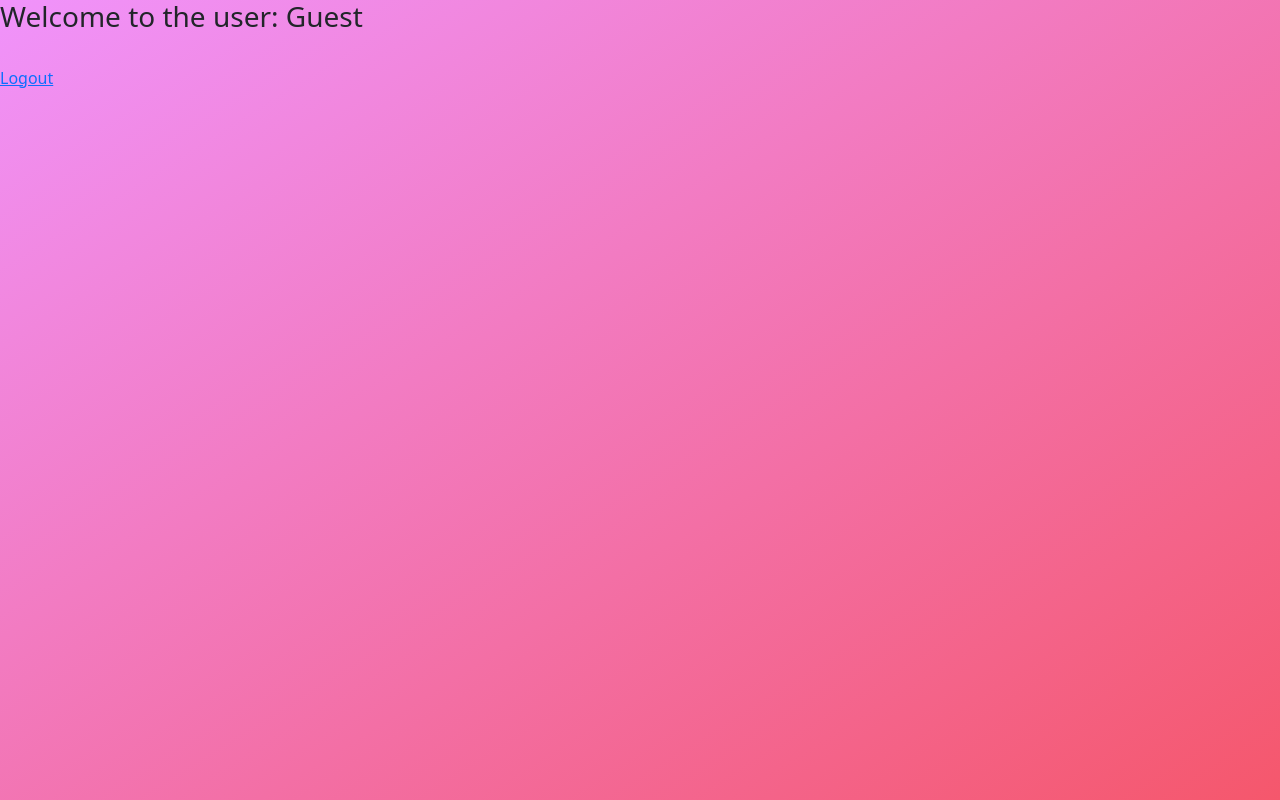
After one commit to csre7144/drf-signup-and-signin-using-RESTAPI, a Django app: page /homepage/ in a window 1280 px wide. The commit adds this page. Run offline with Django 5.2, Linux system fonts and the light colour scheme.

Commit message:
Second Add index and logout

```diff
--- /dev/null
+++ b/templates/index.html
@@ -0,0 +1,36 @@
+{% load static %}
+
+<!DOCTYPE html>
+<html>
+    <head>
+        <meta charset="utf-8">
+        <meta http-equiv="X-UA-Compatible" content="IE=edge">
+        <title></title>
+        <meta name="description" content="">
+        <meta name="viewport" content="width=device-width, initial-scale=1">
+
+        <link rel="stylesheet" type="text/css" href="{% static 'css/style.css' %}">
+        <link href="https://cdn.jsdelivr.net/npm/bootstrap@5.0.2/dist/css/bootstrap.min.css" rel="stylesheet" integrity="sha384-EVSTQN3/azprG1Anm3QDgpJLIm9Nao0Yz1ztcQTwFspd3yD65VohhpuuCOmLASjC" crossorigin="anonymous">
+
+
+        {% comment %} <link href="https://cdn.jsdelivr.net/npm/bootstrap@5.0.2/dist/css/bootstrap.min.css" rel="stylesheet"> {% endcomment %}
+
+
+    </head>
+    <body>
+
+        <section class="vh-100 gradient-custom">
+            {% comment %} <h3> Welcome to the user: {{user}} </h3> {% endcomment %}
+            <h3> Welcome to the user: {% if user.is_authenticated %} {{ user.username }} {% else %} Guest {% endif %} </h3>
+            <div class="mt-4 pt-2">
+                <a href="{% url 'logout_view' %}"><i class="icon-logout"></i> Logout</a>
+            </div>
+        </section>
+
+
+
+
+        {% comment %} <script src="https://cdn.jsdelivr.net/npm/bootstrap@5.0.2/dist/js/bootstrap.bundle.min.js"></script> {% endcomment %}
+        {% comment %} <script src="{% static 'js/js.js' %}"></script> {% endcomment %}
+    </body>
+</html>
--- a/testapp/urls.py
+++ b/testapp/urls.py
@@ -5,6 +5,8 @@
 
 urlpatterns = [
     path('register/',views.home, name='home'),
+    path('homepage/',views.homepage, name='homepage'),
     path('',views.signin_list, name='signin_list'),
     path('userlogin/', UserListCreateAPIView.as_view(), name='userlogin'),
+    path('logout_view/', views.logout_view, name='logout_view'),
 ]
--- a/testapp/views.py
+++ b/testapp/views.py
@@ -4,6 +4,9 @@
 from rest_framework.response import Response
 from rest_framework import status
 from rest_framework.views import APIView
+from django.contrib.auth import authenticate, login, logout
+from django.contrib import messages
+
 
 # Create your views here.
 
@@ -34,4 +37,22 @@
         return Response(serializer.errors, status=status.HTTP_400_BAD_REQUEST)
 
 def signin_list(request):
-    return render(request, 'signin.html')
+    if request.method == 'POST':
+        username = request.POST['username']
+        password = request.POST['password1']
+        user = authenticate(request, username=username, password=password)
+        if user is not None:
+            login(request, user)
+            return redirect('homepage')
+        else:
+            # Handle authentication failure
+            messages.warning(request, 'Invalid username or password')
+            return redirect('signin_list')
+    return render(request,'signin.html')
+
+def logout_view(request):
+    logout(request)
+    return redirect('signin_list')
+
+def homepage(request):
+    return render(request, 'index.html')
```
Also changed, not shown: templates/signin.html (+9 -1 lines), db.sqlite3.
